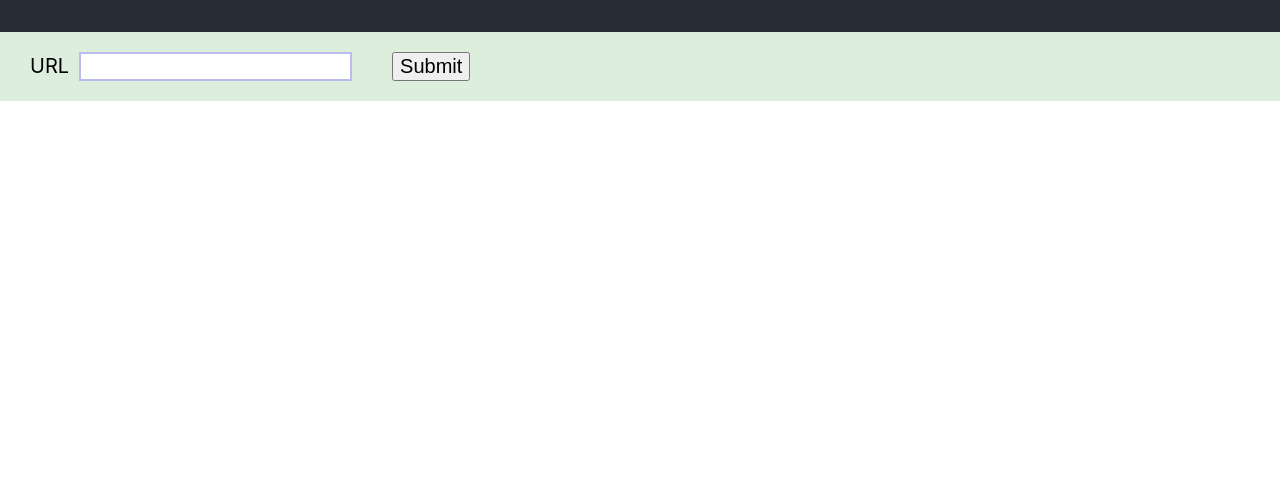
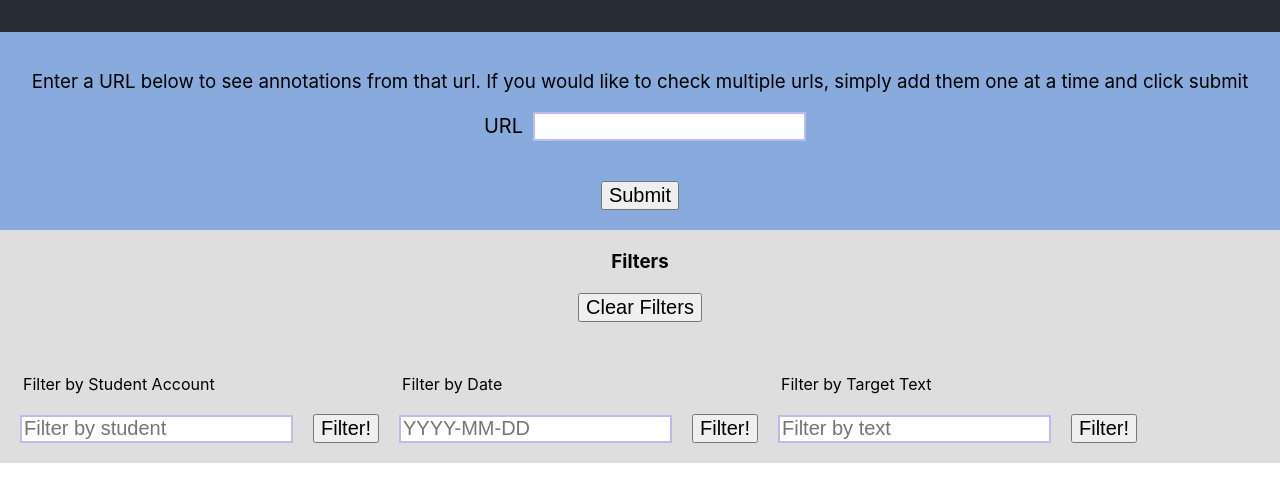
Before and after one commit to JasonHowellSlavin/hypothesis_v2, a React app in the folder client/: page / in a window 1280 px wide. Shown: the part 101-602 px from the top of the page. Built offline with nearby package versions, Linux system fonts and the light colour scheme.

Commit message:
Finished basic filters and filter functionality. Next is the at a glance module

```diff
--- a/client/src/componenets/Dashboard/Dashboard.js
+++ b/client/src/componenets/Dashboard/Dashboard.js
@@ -3,26 +3,107 @@ import './Dashboard.scss';
 import axios from 'axios';
 import Input from '../Input/Input.js';
 import Responses from '../Responses/Responses.js';
+import Filters from '../Filters/Filters.js';
 
 class Dashboard extends Component {
     constructor() {
         super();
         this.state = {
             data: [],
+            activeData: [],
             url: '',
+            filters: {
+                student: '',
+                date: '',
+                targetText: '',
+            },
+            filterMessaging: '',
         }
         this.updateQueries = this.updateQueries.bind(this);
         this.hypoSearchURL = this.hypoSearchURL.bind(this);
+        this.filterByStudent = this.filterByStudent.bind(this);
+        this.filterByDate = this.filterByDate.bind(this);
+        this.filterByTargetText = this.filterByTargetText.bind(this);
+        this.removeDuplicates = this.removeDuplicates.bind(this);
+        this.clearFilters = this.clearFilters.bind(this);
     }
 
+    // Functionality methods
     updateQueries (value, name) {
         this.setState({[name]: value});
-    console.log(this.state);
     }
 
+    removeDuplicates(currentData) {
+        let duplicatHash = {};
+
+        return currentData.filter((item) => {
+            return duplicatHash.hasOwnProperty(item.id) ? false : duplicatHash[item.id] = true;
+        });
+    }
+
+
+    // Filter methods
+    filterByStudent (studentName) {
+        let correctName = studentName.indexOf('acct:') > -1 ? studentName : 'acct:' + studentName;
+        let filteredActiveData = this.state.activeData.slice();
+
+        let dataFiltered = filteredActiveData.filter((item, index, array) => {
+            return item.user === correctName;
+        })
+
+        if (dataFiltered.length > 0) {
+            this.setState({activeData: dataFiltered});
+        } else {
+            this.setState({filterMessaging: 'Sorry, no data matched that filter'});
+        }
+    }
+
+    filterByDate (date) {
+        let dateRegEx = /([0-9]{4}\-[0-9]{2}\-[0-9]{2})/g;
+        let filteredActiveData = this.state.activeData.slice();
+
+        let dateFiltered =  filteredActiveData.filter((item, index, array) => {
+            return item.created.match(dateRegEx)[0] === date;
+        })
+
+        if (date !== date.match(dateRegEx)[0]) {
+            this.setState({filterMessaging: 'Sorry you did not enter the date correctly'});
+        } else if (dateFiltered.length <= 0) {
+            this.setState({filterMessaging: 'It appears there are annotations matching the date you chose'});
+        } else {
+            this.setState({activeData: dateFiltered});
+        }
+    }
+
+    filterByTargetText (targetText) {
+        let filteredActiveData = this.state.activeData.slice();
+
+        let textFiltered = filteredActiveData.filter((item, index, array) => {
+            if (item.target[0].selector) {
+                let lowerCaseExact = item.target[0].selector[3].exact.toLowerCase();
+                return lowerCaseExact.indexOf(targetText.toLowerCase()) > -1;
+            } else {
+                return false;
+            }
+        })
+
+        if (textFiltered.length <= 0) {
+            this.setState({filterMessaging: 'It appears the target text does not appear'});
+        } else {
+            this.setState({activeData: textFiltered});
+        }
+    }
+
+    clearFilters () {
+        let unfilteredData = this.state.data;
+        this.setState({activeData: unfilteredData});
+    }
+
+
+    // API Requests
     hypoSearchURL () {
       //http://teaching.lfhanley.net/english528sp18/texts/edna-st-vincent-millay/
-      // http://teaching.lfhanley.net/english528sp18/texts/allen-ginsberg-howl-1956/
+      // http://teaching.lfhanley.net/english528sp18/texts/philip-levine-they-feed-they-lion-1972/
     axios.request({
             url: `api/search/url`,
             method: 'get',
@@ -30,16 +111,24 @@ class Dashboard extends Component {
               queriedURL: this.state.url
             }
         }).then((response) => {
-            console.log(response);
             let stateData = this.state.data.slice();
+
             response.data.forEach(item => stateData.push(item));
+
+            let cleanedStateData = this.removeDuplicates(stateData);
+
+            this.setState({
+                data: cleanedStateData,
+                url: '',
+                activeData: cleanedStateData
+            });
             console.log(stateData, 'stateData');
-            this.setState({data: stateData, url: ''});
         }).catch((error) => {
             console.log('error', error);
         });
     }
 
+    // Lifecycle Hooks
     componentDidMount() {
       return true;
     }
@@ -53,6 +142,9 @@ class Dashboard extends Component {
                 <section className="response-browser">
                     <div className="user-inputs">
                         <form id="form">
+                            <h3> Enter a URL below to see annotations from that url.
+                            If you would like to check multiple urls, simply add them one at a
+                            time and click submit</h3>
                             <Input
                                 url={this.state.url}
                                 labelInputName={'url'}
@@ -62,13 +154,24 @@ class Dashboard extends Component {
                                 updateQueries={this.updateQueries}
                             />
                         </form>
+                        <div>
                             <button onClick={this.hypoSearchURL}>Submit</button>
                         </div>
-          <div className="responses">
+                    </div>
+                    <section className="filters">
+                        <Filters
+                            filterByStudent={this.filterByStudent}
+                            filterByDate={this.filterByDate}
+                            filterByTargetText={this.filterByTargetText}
+                            filterMessaging={this.state.filterMessaging}
+                            clearFilters={this.clearFilters}
+                         />
+                    </section>
+                    <section className="responses">
                         <Responses
-              data={this.state.data}
+                            data={this.state.activeData}
                         />
-          </div>
+                    </section>
                 </section>
                 <section className="graphs">
                 </section>
--- a/client/src/componenets/Dashboard/Dashboard.scss
+++ b/client/src/componenets/Dashboard/Dashboard.scss
@@ -1,9 +1,4 @@
-@mixin flex-box ($direction: row, $justify: center, $align: center) {
-    display: flex;
-    flex-direction: $direction;
-    jusitfy-content: $justify;
-    align-itmes: $align;
-}
+@import '../../scss/_util.scss';
 
 .App {
   text-align: center;
@@ -34,6 +29,10 @@ button {
 }
 
 .user-inputs {
-    @include flex-box(row);
-    background-color: #DDEEDD;
+    @include flex-box(column);
+    background-color: #88AADD;
+
+    h3 {
+      font-weight: normal;
+    }
 }
--- /dev/null
+++ b/client/src/componenets/Filters/Filters.js
@@ -0,0 +1,54 @@
+import React, {useState} from 'react';
+import './Filters.scss';
+
+const Filters = (props) => {
+    const [studentVal, setStudentVal] = useState('');
+    const [dateVal, setDateVal] = useState('');
+    const [targetVal, setTargetVal] = useState('');
+
+    let studentInput = React.createRef();
+    let dateInput = React.createRef();
+    let textInput = React.createRef();
+
+    return (
+     <div className="filter-wrapper">
+        <div className="title-container">
+            <h3>Filters</h3>
+            <button onClick={() => {
+                props.clearFilters();
+                setStudentVal('');
+                setDateVal('');
+                setTargetVal('');
+                textInput.current.value = '';
+                studentInput.current.value = '';
+                dateInput.current.value = '';
+            }}>Clear Filters</button>
+        </div>
+        <p className="filterMessaging">{props.filterMessaging}</p>
+        <div className="filter-container">
+            <div className="filter-set">
+                <p>Filter by Student Account</p>
+                <div>
+                    <input onChange={(event) => setStudentVal(event.target.value)} type="text" ref={studentInput} placeholder="Filter by student" val={studentVal}></input>
+                    <button onClick={() => {props.filterByStudent(studentVal)}}>Filter!</button>
+                </div>
+            </div>
+            <div className="filter-set">
+                <p>Filter by Date</p>
+                <div>
+                    <input onChange={(event) => setDateVal(event.target.value)} type="text" ref={dateInput} placeholder="YYYY-MM-DD" val={dateVal}></input>
+                    <button onClick={() => {props.filterByDate(dateVal)}}>Filter!</button>
+                </div>
+            </div>
+            <div className="filter-set">
+                <p>Filter by Target Text</p>
+                <div>
+                    <input onChange={(event) => setTargetVal(event.target.value)} type="text" ref={textInput} placeholder="Filter by text" val={targetVal}></input>
+                    <button onClick={() => {props.filterByTargetText(targetVal)}}>Filter!</button>
+                </div>
+            </div>
+        </div>
+      </div>
+    );
+};
+export default Filters;
--- /dev/null
+++ b/client/src/componenets/Filters/Filters.scss
@@ -0,0 +1,38 @@
+@import '../../scss/_util.scss';
+
+.filter-wrapper {
+    @include flex-box(column);
+    min-height: 100px;
+    margin-bottom: 20px;
+    background-color: #DEDEDE;
+
+    h3 {
+        padding-top: 20px;
+        margin: 0;
+    }
+
+    .filter-container {
+        @include flex-box();
+        padding: 0 20px;
+    }
+
+    .filter-set {
+        @include flex-box(column);
+
+        p {
+            margin: 0;
+            text-align: left;
+            padding-left: 3px;
+            font-size: 16px;
+        }
+
+        div {
+            @include flex-box;
+        }
+
+        input {
+            margin: auto 0;
+            height: 22px;
+        }
+    }
+}
--- a/client/src/componenets/Responses/Responses.js
+++ b/client/src/componenets/Responses/Responses.js
@@ -7,11 +7,11 @@ const Responses = (props) => (
               <section key={item.id}>
                 <h4>Student Account: <span>{item.user.replace('acct:', '')}</span></h4>
                 <h4>Date Added: <span>{item.created.slice(0, item.created.indexOf('T'))}</span></h4>
-                <h4>Annotation:</h4>
+                <h4>{item.target[0].selector ? 'Annotation:' : 'Response:' }</h4>
                 <p>{item.text}</p>
                 <h4>Target Text:</h4>
-                <p>{item.target[0].selector[3].exact !== undefined ? item.target[0].selector[3].exact : 'target unspecified'}</p>
-                <h4>URL: <span>{item.uri}</span></h4>
+                <p>{item.target[0].selector ? item.target[0].selector[3].exact : 'Responsended to another annotation'}</p>
+                <h4>URL: <span>{item.uri !== undefined ? item.uri : 'No url specified'}</span></h4>
               </section>
         ))}
       </div>
--- a/client/src/componenets/Responses/Responses.scss
+++ b/client/src/componenets/Responses/Responses.scss
@@ -1,9 +1,4 @@
-@mixin flex-box ($direction: row, $justify: center, $align: center) {
-    display: flex;
-    flex-direction: $direction;
-    jusitfy-content: $justify;
-    align-itmes: $align;
-}
+@import '../../scss/_util.scss';
 
 $section-trext-padding: 5px 20px;
 
--- /dev/null
+++ b/client/src/scss/_util.scss
@@ -0,0 +1,6 @@
+@mixin flex-box ($direction: row, $justify: center, $align: center) {
+    display: flex;
+    flex-direction: $direction;
+    jusitfy-content: $justify;
+    align-itmes: $align;
+}
--- a/server/controllers/indexController.js
+++ b/server/controllers/indexController.js
@@ -7,7 +7,10 @@ exports.canned_response = function(req, res, next) {
 exports.url_only_search = function(req, res, next) {
     axios.request({
       url: process.env.HYPOTHESIS_SEARCH_URL,
-          params: {url: req.query.queriedURL, password: process.env.API_KEY},
+      params: {
+           url: req.query.queriedURL,
+           password: process.env.API_KEY,
+           limit: 200},
         method: 'get',
     }).then((axios_res) => {
         res.send(axios_res.data.rows);
```
Lines whose indentation alone changed are shown as unchanged.
